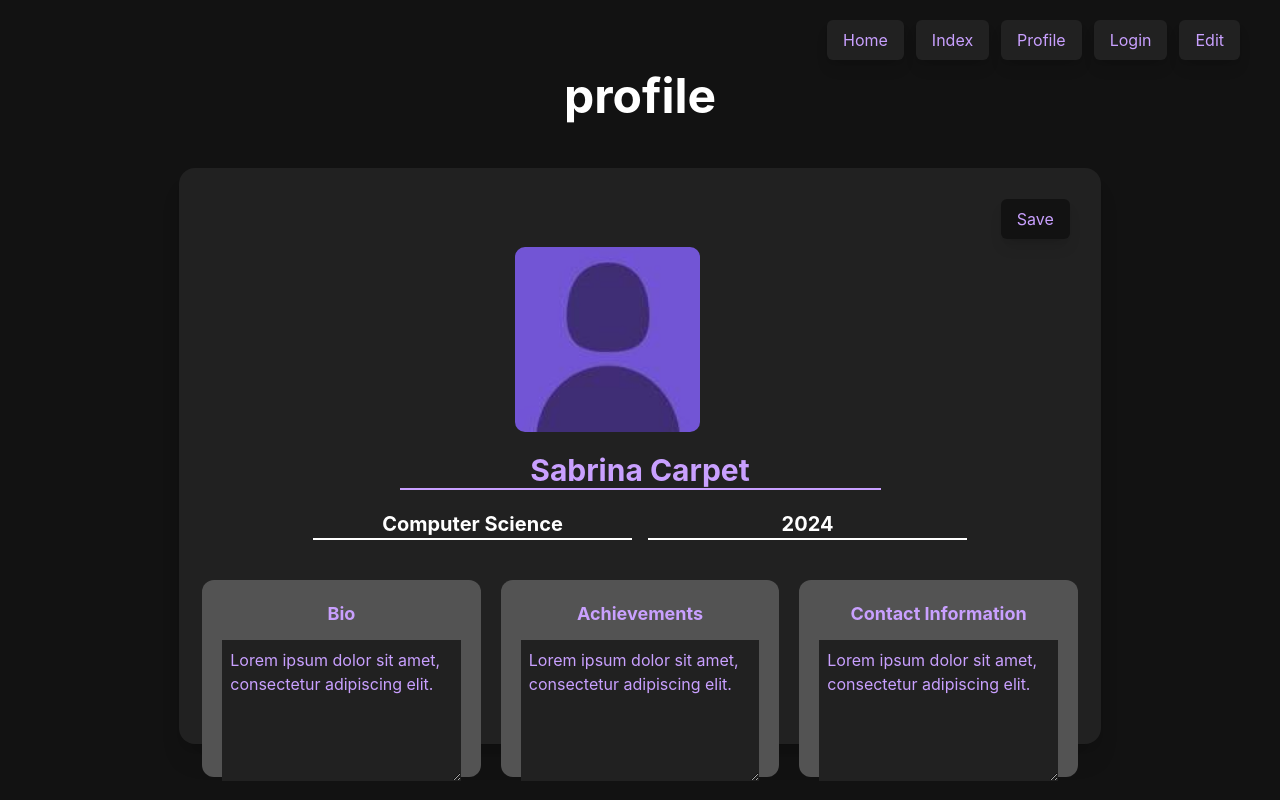
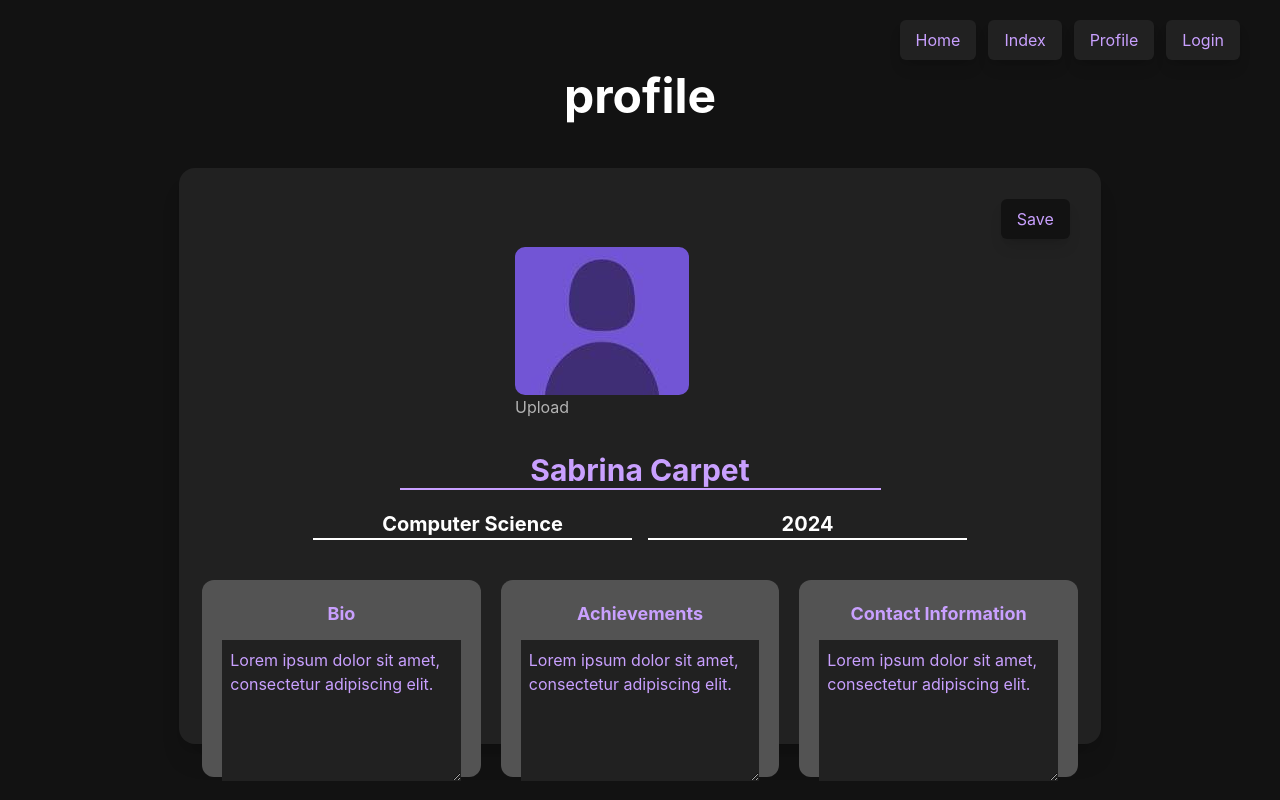
Before and after one commit to jxhnmo/SlingHealthAlumniTracker, a Next.js app in the folder frontend/: page /profile in a window 1280 px wide. Both pictures are taken after a click on the button "Edit". Built offline with nearby package versions, Linux system fonts and the light colour scheme.

Commit message:
transfer to john profile page

```diff
--- a/frontend/src/pages/profile.tsx
+++ b/frontend/src/pages/profile.tsx
@@ -29,6 +29,12 @@ const Profile: React.FC = () => {
   const [isEditing, setIsEditing] = React.useState(false);
   const [editedUser, setEditedUser] = React.useState<User>(user);
 
+  const [isUploading, setIsUploading] = React.useState(false); // user uploading image
+  const photoInputRef = React.useRef<HTMLInputElement | null>(null); // HTML element for the image input
+  const [imageURLs, setImageURLs] = React.useState<string>(user.user_profile_url); // user profile URL by default
+  const [selectedImage, setSelectedImage] = React.useState(null);
+  let queuedImage = []; // queue with only 1 element
+
   const handleEdit = () => {
     setIsEditing(true);
   };
@@ -43,7 +49,7 @@ const Profile: React.FC = () => {
   const handleSave = async () => {
     // u guys set this up
     setIsEditing(false);
-    try {
+    try { // TODO: save image
       const response = await fetch(`/api/profile/${user.id}`, {
         method: "PUT",
         headers: { "Content-Type": "application/json" },
@@ -73,7 +79,7 @@ const Profile: React.FC = () => {
           { name: "Index", path: "/userIndex" },
           { name: "Profile", path: "/profile" },
           { name: "Login", path: "/login" },
-          { name: "Edit", path: "/profileEdit" },
+          // { name: "Edit", path: "/profileEdit" },
         ].map((item) => (
           <Link
             key={item.name}
@@ -107,12 +113,44 @@ const Profile: React.FC = () => {
 
           <div className="w-full h-full flex flex-col items-center gap-5">
             <div className="h-[250px] w-[250px]">
-              {/* profile picture */}
-              <img
-                src={user.user_profile_url}
-                alt={user.name}
-                className="w-auto h-full rounded-[10px] object-cover aspect-square"
-              />
+              {isEditing ? ( // editing for pfp
+                <div>
+                  <img
+                    src={imageURLs}
+                    alt={user.name}
+                    className="w-auto h-full rounded-[10px] object-cover aspect-square"
+                  />
+                  <button
+                    disabled={isUploading}
+                    onClick={() => {
+                      photoInputRef.current?.click();
+                    }
+                  }>{isUploading ? "Uploading..." : "Upload"}</button>
+                  <input ref={photoInputRef}
+                    type="file"
+                    className="absolute right-[9999px]"
+                    id="imageInput"
+                    accept="image/png, image/jpeg"
+                    disabled={isUploading}
+                    onChange={ (e) => {
+                        console.log(e.target.files);
+                        setSelectedImage(e.target.files[0]); // its not null trust me bro
+                        queuedImage.pop(); // change queued image
+                        queuedImage.push(e.target.files[0]);
+                        console.log(queuedImage);
+                        setImageURLs(URL.createObjectURL(e.target.files[0]));
+                        console.log(imageURLs);
+                    }}>
+                  </input>
+                </div>
+              ) : ( // not editing for pfp
+                <img
+                  src={user.user_profile_url}
+                  alt={user.name}
+                  className="w-auto h-full rounded-[10px] object-cover aspect-square"
+                />
+              )}
+
             </div>
             {/* name, major, year */}
             {isEditing ? (
--- a/frontend/src/pages/profileEdit.tsx
+++ b/frontend/src/pages/profileEdit.tsx
@@ -1,85 +1,85 @@
-import React from "react";
-import { useState } from "react";
-import { useRef } from "react";
+// import React from "react";
+// import { useState } from "react";
+// import { useRef } from "react";
 
 
 
-export default function ProfileEdit() {
-    const photoInputRef = useRef<HTMLInputElement | null>(null);
-    const [isUploading, setIsUploading] = useState(false);
-    const [imageURLs, setImageURLs] = useState<string>([]);
-    const [selectedImage, setSelectedImage] = useState(null);
-    let queuedImage = [];
-    return(
-        <div>
-            <h1>Edit your Profile</h1>
-            <table>
-                <tbody>
-                    <tr>
-                        <th>First Name</th>
-                        <td>does this show</td>
-                    </tr>
-                    <tr>
-                        <th>Last Name</th>
-                        <td>whee</td>
-                    </tr>
-                    <tr>
-                        <th>Grad date</th>
-                        <td>whee</td>
-                    </tr>
-                    <tr>
-                        <th>Description</th>
-                        <td>whee</td>
-                    </tr>
-                    <tr>
-                        <th>Achievements</th>
-                        <td>whee</td>
-                    </tr>
-                    <tr>
-                        <th>Projects</th>
-                        <td>whee</td>
-                    </tr>
-                    <tr>
-                        <th>Profile Picture</th>
-                        <td><button
-                            disabled={isUploading}
-                            onClick={() => {
-                                photoInputRef.current?.click();
-                            }}>{isUploading ? "Uploading..." : "Upload"}</button>
-                        </td>
-                        <td>
-                            <img src={imageURLs}></img>
-                        </td>
-                    </tr>
-                </tbody>
-            </table>
-            <input ref={photoInputRef}
-                type="file"
-                className="absolute right-[9999px]"
-                id="imageInput"
-                accept="image/png, image/jpeg"
-                disabled={isUploading}
-                onChange={ (e) => {
-                    console.log(e.target.files);
-                    setSelectedImage(e.target.files[0]); // its not null trust me bro
-                    queuedImage.pop(); // change queued image
-                    queuedImage.push(e.target.files[0]);
-                    console.log(queuedImage);
-                    setImageURLs(URL.createObjectURL(e.target.files[0]));
-                    console.log(imageURLs);
-                }}></input>
-            <button>Save Changes</button>
-            <button>Cancel</button>
-            {/* <script>
-                let queuedImage = [],
-                // savedForm = document.querySelector("#savedForm"),
-                // queuedForm = document.querySelector("queuedForm");
+// export default function ProfileEdit() {
+//     const photoInputRef = useRef<HTMLInputElement | null>(null);
+//     const [isUploading, setIsUploading] = useState(false);
+//     const [imageURLs, setImageURLs] = useState<string>([]);
+//     const [selectedImage, setSelectedImage] = useState(null);
+//     let queuedImage = [];
+//     return(
+//         <div>
+//             <h1>Edit your Profile</h1>
+//             <table>
+//                 <tbody>
+//                     <tr>
+//                         <th>First Name</th>
+//                         <td>does this show</td>
+//                     </tr>
+//                     <tr>
+//                         <th>Last Name</th>
+//                         <td>whee</td>
+//                     </tr>
+//                     <tr>
+//                         <th>Grad date</th>
+//                         <td>whee</td>
+//                     </tr>
+//                     <tr>
+//                         <th>Description</th>
+//                         <td>whee</td>
+//                     </tr>
+//                     <tr>
+//                         <th>Achievements</th>
+//                         <td>whee</td>
+//                     </tr>
+//                     <tr>
+//                         <th>Projects</th>
+//                         <td>whee</td>
+//                     </tr>
+//                     <tr>
+//                         <th>Profile Picture</th>
+//                         <td><button
+//                             disabled={isUploading}
+//                             onClick={() => {
+//                                 photoInputRef.current?.click();
+//                             }}>{isUploading ? "Uploading..." : "Upload"}</button>
+//                         </td>
+//                         <td>
+//                             <img src={imageURLs}></img>
+//                         </td>
+//                     </tr>
+//                 </tbody>
+//             </table>
+//             <input ref={photoInputRef}
+//                 type="file"
+//                 className="absolute right-[9999px]"
+//                 id="imageInput"
+//                 accept="image/png, image/jpeg"
+//                 disabled={isUploading}
+//                 onChange={ (e) => {
+//                     console.log(e.target.files);
+//                     setSelectedImage(e.target.files[0]); // its not null trust me bro
+//                     queuedImage.pop(); // change queued image
+//                     queuedImage.push(e.target.files[0]);
+//                     console.log(queuedImage);
+//                     setImageURLs(URL.createObjectURL(e.target.files[0]));
+//                     console.log(imageURLs);
+//                 }}></input>
+//             <button>Save Changes</button>
+//             <button>Cancel</button>
+//             {/* <script>
+//                 let queuedImage = [],
+//                 // savedForm = document.querySelector("#savedForm"),
+//                 // queuedForm = document.querySelector("queuedForm");
 
-                input = document.querySelector("#imageInput");
+//                 input = document.querySelector("#imageInput");
 
 
 
-            </script> */}
-        </div>
-    );
-};
+//             </script> */}
+//         </div>
+//     );
+// };
```
